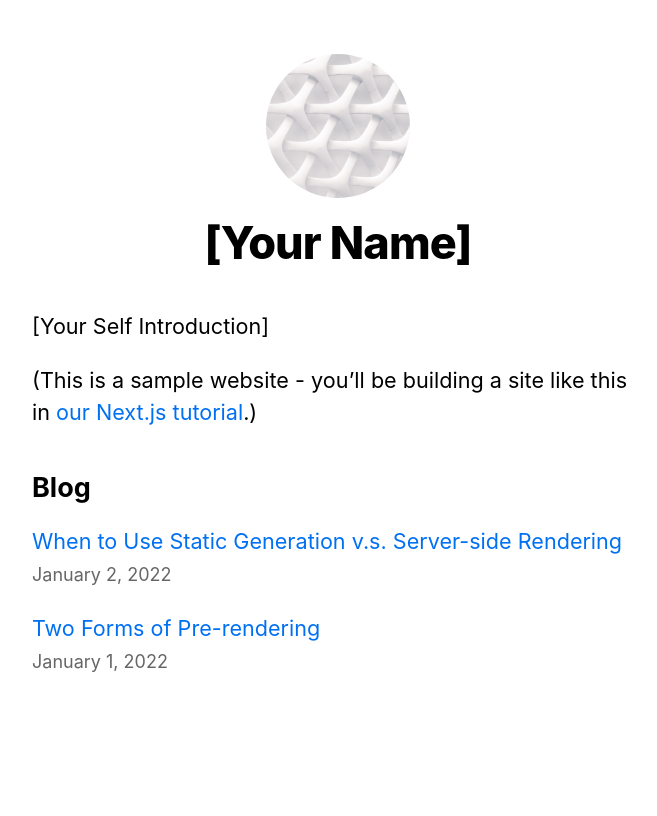
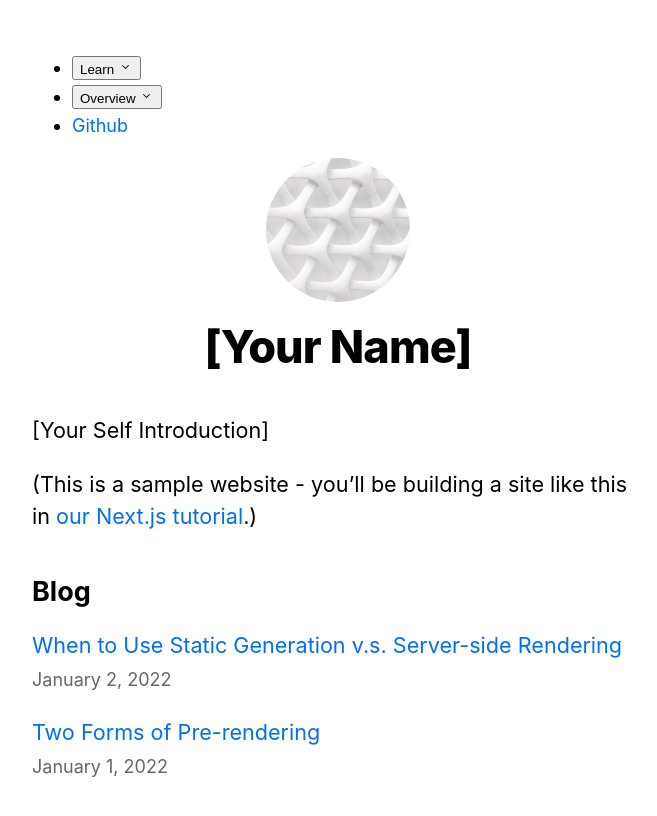
Before and after one commit to tanner666/Next.js_Website_IS601, a Next.js app: page / in a window 1280 px wide. Shown: the top 816 px of the page, without its empty margins (302-959 px from the left). Built offline with nearby package versions, Linux system fonts and the light colour scheme.

Commit message:
added navbar to layout

```diff
--- a/components/layout.js
+++ b/components/layout.js
@@ -5,6 +5,7 @@ import Script from 'next/script'
 import styles from './layout.module.css'
 import utilStyles from '../styles/utils.module.css'
 import Link from 'next/link'
+import Navbar from '../components/navbar'
 
 const name = '[Your Name]'
 export const siteTitle = 'MyWebClass.org'
@@ -34,6 +35,7 @@ export default function Layout({ children, home }) {
           console.log(`script loaded correctly, window.FB has been populated`)
         }
       />
+      <Navbar/>
       <header className={styles.header}>
         {home ? (
           <>
```
